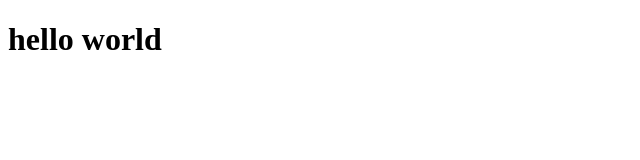
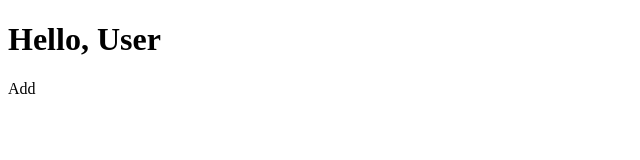
Before and after one commit to epicfarhan/reafresher, a React (Vite) app: page / in a window 1280 px wide. Shown: the top 160 px of the page, without its empty margins (0-640 px from the left). Built offline with nearby package versions, Linux system fonts and the light colour scheme.

Commit message:
basic components

```diff
--- a/src/App.jsx
+++ b/src/App.jsx
@@ -1,5 +1,11 @@
+import Add from "./components/Add";
+import Greet from "./components/Greet";
+
 const App = () => {
-   return <h1>hello world</h1>
+   return <>
+     <Greet />
+     <Add />
+    </>
 }
 
 export default App;
--- /dev/null
+++ b/src/components/Add.jsx
@@ -0,0 +1,7 @@
+const Add = () => {
+  return (
+    <div>Add</div>
+  )
+}
+
+export default Add
--- /dev/null
+++ b/src/components/Greet.jsx
@@ -0,0 +1,5 @@
+const Greet = () => {
+    return <h1>Hello, User</h1>
+}
+
+export default Greet;
```
